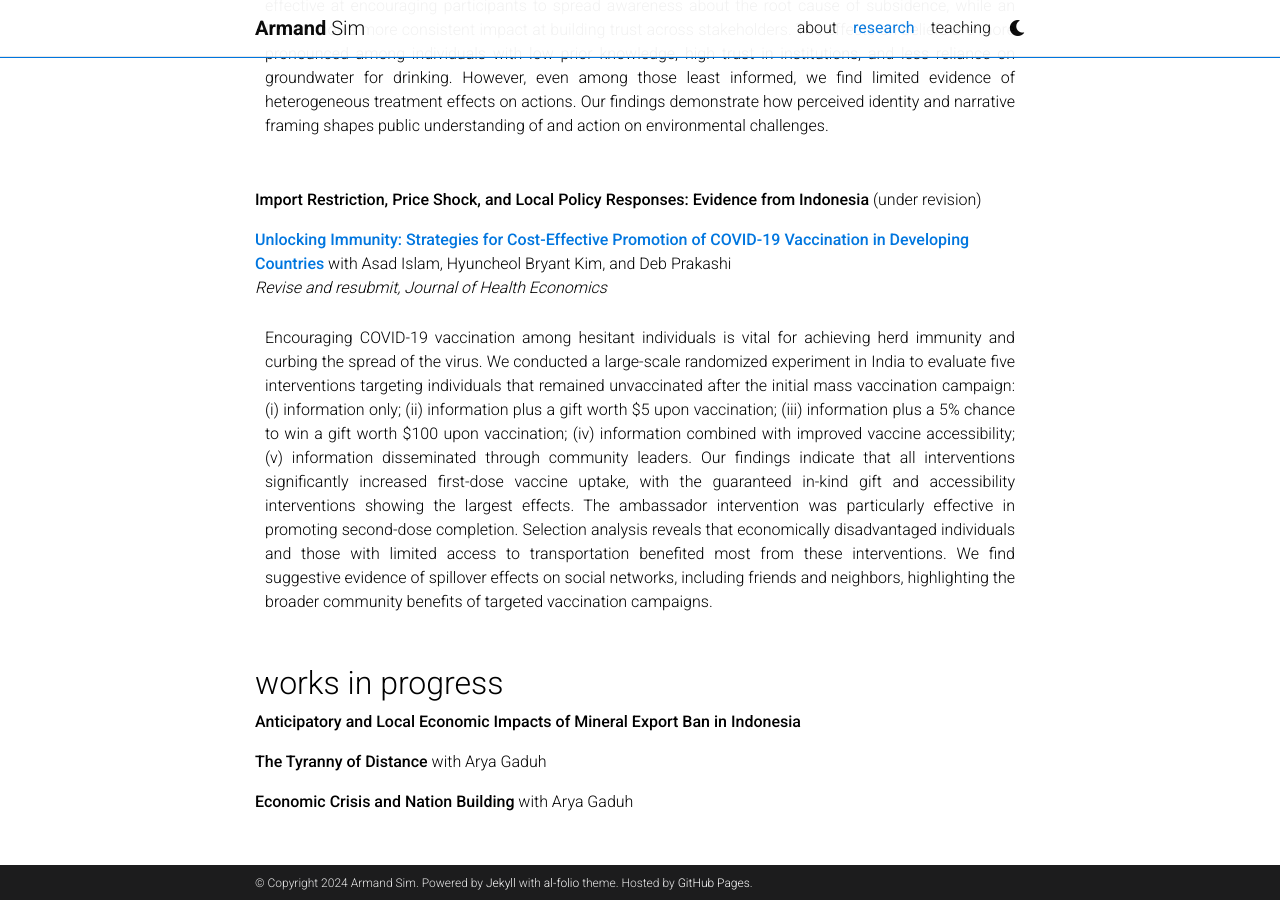
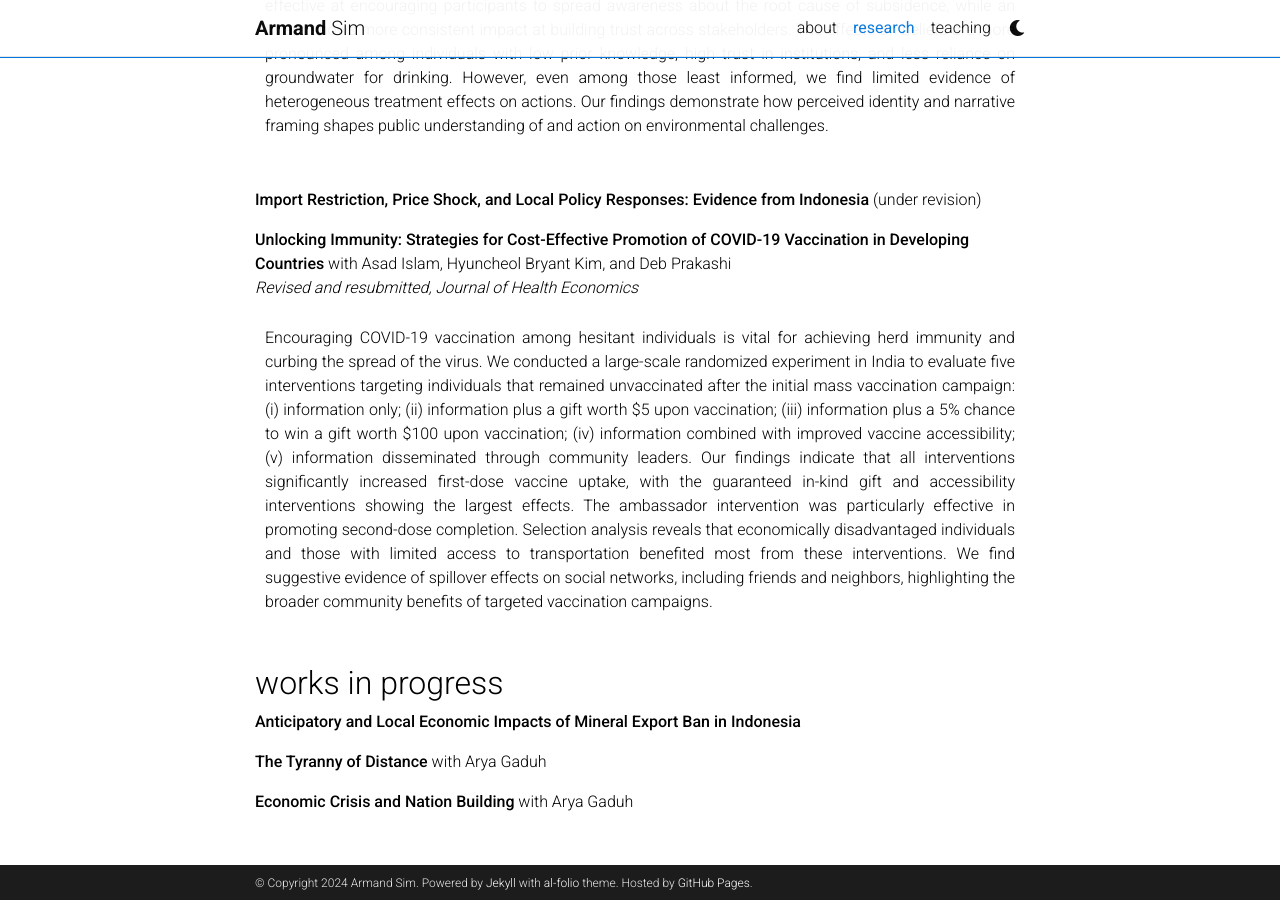
Before and after one commit to armandsim/armandsim.github.io, a Jekyll site: the page built from _pages/research.md, in a window 1280 px wide and 900 px high, scrolled down 1802 px. Built offline with Jekyll 4.4.1, drawn with Linux system fonts in a browser that asks for light colours; comment, search, counter and statistics services are not loaded; a style sheet for code colours, icons or effects is not loaded.

Commit message:
Update research.md

```diff
--- a/_pages/research.md
+++ b/_pages/research.md
@@ -90,8 +90,8 @@ Shifting beliefs and encouraging pro-sustainability behaviors to mitigate climat
 **Import Restriction, Price Shock, and Local Policy Responses: Evidence from Indonesia** (under revision)
 <br>
 
-**[Unlocking Immunity: Strategies for Cost-Effective Promotion of COVID-19 Vaccination in Developing Countries](/docs/Vaccine_JHE_Dec_2024.pdf)** with Asad Islam, Hyuncheol Bryant Kim, and Deb Prakashi <br>
-*Revise and resubmit, Journal of Health Economics*
+**Unlocking Immunity: Strategies for Cost-Effective Promotion of COVID-19 Vaccination in Developing Countries** with Asad Islam, Hyuncheol Bryant Kim, and Deb Prakashi <br>
+*Revised and resubmitted, Journal of Health Economics*
 <br>
 
 <div class="abstract-content">
```
